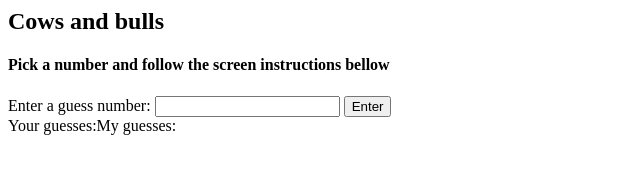
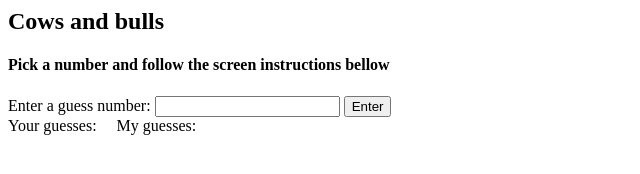
Before and after one commit to pevgeniev/cowbull, a plain HTML site: page index.html in a window 1280 px wide. Shown: the full height of the page, 0-640 px from the left. Drawn offline with Linux system fonts and the light colour scheme.

Commit message:
Update index.html

```diff
--- a/index.html
+++ b/index.html
@@ -26,7 +26,7 @@ height: 100%;
 <div style="display: table-cell">Your guesses: <br/>
 	<div id="yourguess" > </div>
 </div>
-<div style="display: table-cell">My guesses: <br/>
+<div style="display: table-cell; padding-left: 20px">My guesses: <br/>
 	<div id="myguess" ></div>
 </div>
 </div>
```
